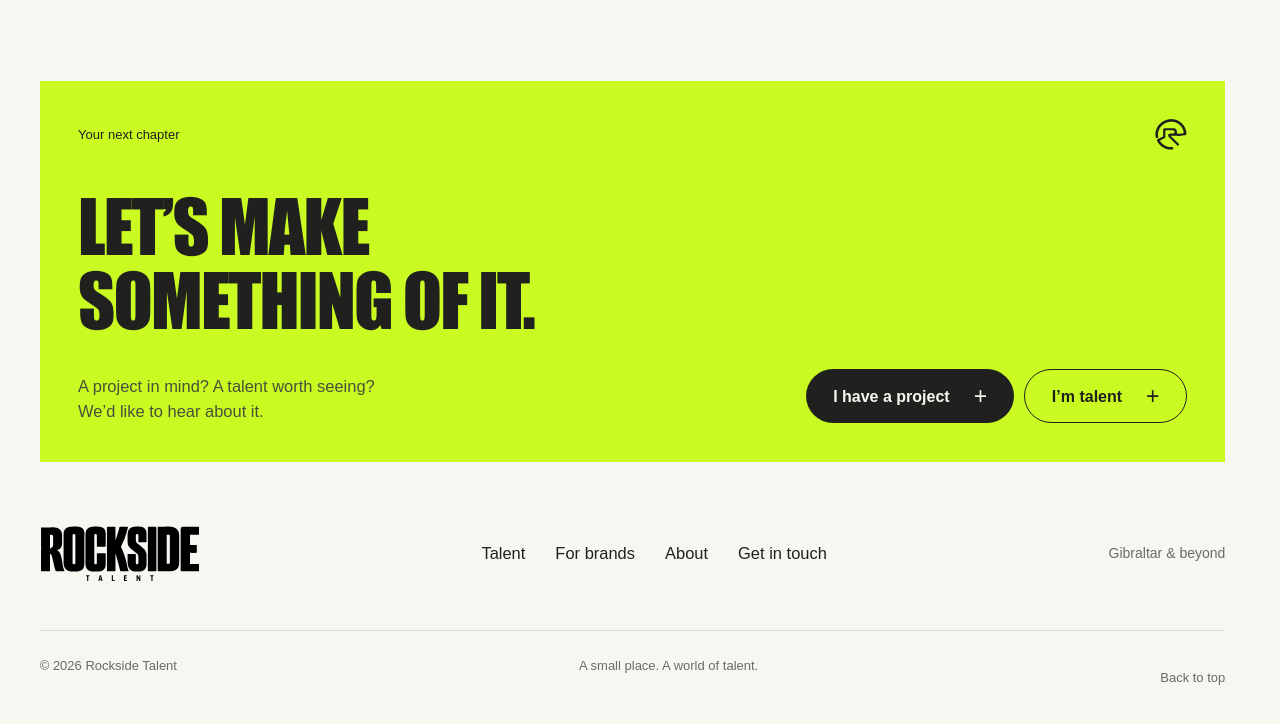
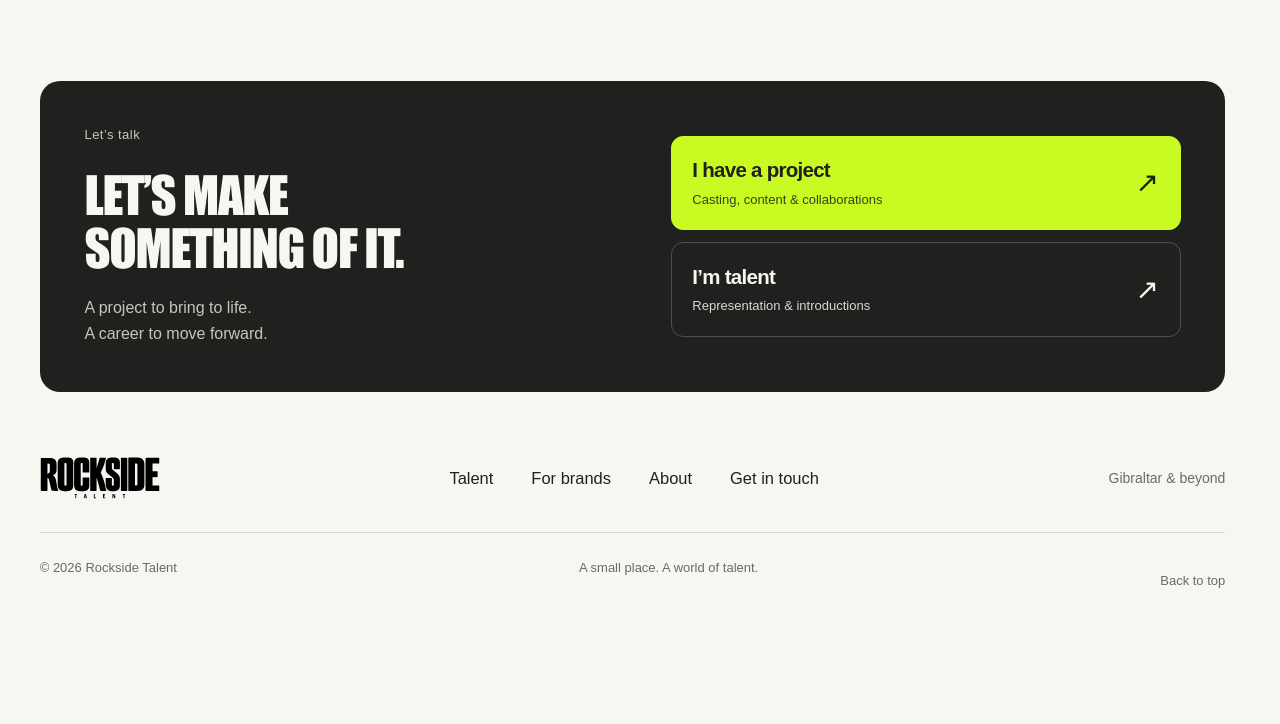
Before and after one commit to leolunelove/rockside, a plain HTML site: page index.html in a window 1280 px wide. Shown: the part 1020-1744 px from the top of the page. After the commit the page ends 1654 px from the top, so only its background shows below. Drawn offline with Linux system fonts and the light colour scheme.

Commit message:
Polish complete editorial experience and refine closing invitation

```diff
--- a/editorial.css
+++ b/editorial.css
@@ -130,3 +130,26 @@ h2,h3{overflow-wrap:anywhere}
 .button>span{min-width:0}
 .enquiry-fields .button{padding-inline:clamp(.75rem,4vw,1.5rem);gap:clamp(.5rem,3vw,1.5rem)}
 @media(max-width:760px){.editorial-talent .discipline-tabs button,.editorial-talent .discipline-tabs button:last-child{font-size:6.7cqi}.editorial-talent .discipline-copy .button.primary{padding-inline:clamp(.75rem,4vw,1.4rem);gap:clamp(.5rem,3vw,1.5rem)}}
+
+/* Confident talent editorial: a quiet closing invitation and precise controls. */
+.contact-invitation{background:var(--ink);color:var(--paper);display:grid;grid-template-columns:1fr 1fr;gap:clamp(2rem,6vw,7rem);align-items:center;border-radius:1.25rem;padding:clamp(1.5rem,3.5vw,4rem);--focus-ring:var(--lime)}
+.contact-invitation .eyebrow{color:#c3c6ba;margin-bottom:1.5rem;font-size:.8125rem}
+.contact-invitation h2{font-size:clamp(2.5rem,4.6cqi,5.25rem);margin:0 0 1.25rem;line-height:1.05}
+.contact-invitation p{color:#c3c6ba;font-size:1rem;line-height:1.65}
+.invitation-actions{display:grid;gap:.75rem;min-width:0}
+.invitation-link{display:flex;align-items:center;justify-content:space-between;gap:1rem;text-align:left;min-height:5.5rem;width:100%;border-radius:.75rem;padding:clamp(1rem,1.6vw,1.75rem);border:1px solid #ffffff35;transition:background-color 160ms,border-color 160ms}
+.invitation-link:first-child{background:var(--lime);border-color:var(--lime);color:var(--ink)}
+.invitation-link>span:first-child{min-width:0}.invitation-link strong{display:block;font-size:clamp(1.125rem,1.6vw,1.5rem);font-weight:600;letter-spacing:-.035em;line-height:1.3}.invitation-link small{display:block;font-size:.8125rem;line-height:1.5;margin-top:.35rem;opacity:.85;overflow-wrap:anywhere}.invitation-link>span:last-child{font-size:1.75rem;flex-shrink:0}
+.invitation-link:hover{background:#ffffff10;border-color:#ffffff60}.invitation-link:first-child:hover{background:#b8e91b;border-color:#b8e91b}.invitation-link:active{transform:scale(.99)}
+.discipline-current{display:none}.editorial-talent .discipline-copy{padding-top:0}
+.audience-view .talent-intro{align-items:start}.talent-intro>p{padding-top:.35rem}
+.service-row h3{font-weight:500}.service-arrow{flex-shrink:0}
+.footer .brand{width:clamp(7.5rem,9vw,10rem)}.footer-top{padding-bottom:2rem}.footer-bottom{font-size:.8125rem}.footer-bottom>a{display:inline-flex;align-items:center;min-height:2.75rem}
+.footer-top nav a,.footer-top nav button{padding-inline:.25rem}
+.enquiry-fields .field label{font-weight:600}.enquiry-fields input,.enquiry-fields textarea,.enquiry-fields select{border-radius:.5rem}
+.view-navigation button{min-height:2.75rem}.header nav a{min-height:2.75rem}
+@media(max-width:760px){.contact-invitation{grid-template-columns:1fr;gap:1.75rem}.contact-invitation h2{font-size:clamp(2.25rem,10cqi,3.5rem)}.contact-invitation .eyebrow{margin-bottom:1rem}.invitation-link{min-height:5.5rem}.invitation-link strong{font-size:1.25rem}.editorial-talent .discipline-copy{padding-top:.5rem}}
+@media(prefers-reduced-motion:reduce){.invitation-link{transition:none}.invitation-link:active{transform:none}}
+/* Visual category separators carry no spoken pseudo-content. */
+.editorial-talent .tags span+span:before{content:none}
+.editorial-talent .tags span+span{border-left:1px solid #ffffff35;padding-left:.75rem}
--- a/index.html
+++ b/index.html
@@ -1,5 +1,5 @@
 <!doctype html>
-<html lang="en"><head><meta charset="utf-8"><meta name="viewport" content="width=device-width, initial-scale=1"><title>Rockside Talent — A small place. A world of talent.</title><meta name="description" content="Models, actors and creators. Personal representation and casting, rooted in Gibraltar and looking beyond."><meta name="theme-color" content="#f7f7f2"><meta property="og:type" content="website"><meta property="og:site_name" content="Rockside Talent"><meta property="og:title" content="A small place. A world of talent."><meta property="og:description" content="Representation for models, actors and creators. Gibraltar &amp; beyond."><link rel="icon" href="assets/mark.svg" type="image/svg+xml"><link rel="preload" href="rockside-display.ttf" as="font" type="font/ttf" crossorigin><link rel="stylesheet" href="styles.css?v=20261126-about4"><link rel="stylesheet" href="fluid.css?v=20261126-about4"><link rel="stylesheet" href="motion.css?v=20261126-about4"><link rel="stylesheet" href="editorial.css?v=20261126-about4"><script src="app.js?v=20261126-about4" defer></script></head>
+<html lang="en"><head><meta charset="utf-8"><meta name="viewport" content="width=device-width, initial-scale=1"><title>Rockside Talent — A small place. A world of talent.</title><meta name="description" content="Models, actors and creators. Personal representation and casting, rooted in Gibraltar and looking beyond."><meta name="theme-color" content="#f7f7f2"><meta property="og:type" content="website"><meta property="og:site_name" content="Rockside Talent"><meta property="og:title" content="A small place. A world of talent."><meta property="og:description" content="Representation for models, actors and creators. Gibraltar &amp; beyond."><link rel="icon" href="assets/mark.svg" type="image/svg+xml"><link rel="preload" href="rockside-display.ttf" as="font" type="font/ttf" crossorigin><link rel="stylesheet" href="styles.css?v=20261126-finish5"><link rel="stylesheet" href="fluid.css?v=20261126-finish5"><link rel="stylesheet" href="motion.css?v=20261126-finish5"><link rel="stylesheet" href="editorial.css?v=20261126-finish5"><script src="app.js?v=20261126-finish5" defer></script></head>
 <body><a class="skip" href="#main">Skip to content</a>
 <header class="header shell"><a class="brand" href="#" aria-label="Rockside Talent home"><img src="assets/wordmark.svg" width="150" height="52" alt="Rockside Talent"></a><nav aria-label="Main navigation"><a href="#talent">Talent</a><a href="#brands">For brands</a><a href="#about">About</a></nav><button class="button header-contact" data-enquire="project">Let’s talk</button><button class="menu-toggle" aria-expanded="false" aria-controls="mobile-menu">Menu <span aria-hidden="true">+</span></button></header>
 <div id="mobile-menu" class="mobile-menu shell" role="navigation" aria-label="Mobile navigation" hidden><a href="#talent">Talent</a><a href="#brands">For brands</a><a href="#about">About</a><button data-enquire="project">Let’s talk</button></div>
@@ -10,10 +10,10 @@
 <div class="audience-routes"><a class="audience-route route-talent" href="#talent"><div><h2>For talent</h2><p>Representation, guidance and opportunities to grow.</p></div><span aria-hidden="true">→</span></a><a class="audience-route route-brands" href="#brands"><div><h2>For brands</h2><p>Curated talent for campaigns, content and creative projects.</p></div><span aria-hidden="true">→</span></a></div>
 </section>
 <section id="about" class="about shell section-space editorial-about" aria-labelledby="about-title"><div class="editorial-meta"><span>Our point of view</span><span>Gibraltar & beyond</span></div><div class="about-composition"><div class="about-story"><h2 id="about-title"><span class="reveal-line">SMALL ENOUGH</span> <span class="reveal-line">TO KNOW YOU.</span> <span class="reveal-line">AMBITIOUS ENOUGH</span> <span class="reveal-line">TO LOOK FURTHER.</span></h2><div class="about-story-copy"><p>Rockside is a talent agency taking shape in Gibraltar, representing models, actors and creators.</p><p>We believe good representation starts with a real relationship: understanding your work, recognising your individuality and finding where it can go next.</p></div></div></div></section>
-<section class="contact shell section-space" aria-labelledby="contact-title"><div class="contact-top"><span class="pill">Your next chapter</span><span class="small-mark" aria-hidden="true"></span></div><h2 id="contact-title">LET’S MAKE<br>SOMETHING OF IT.</h2><div class="contact-bottom"><p>A project in mind? A talent worth seeing?<br>We’d like to hear about it.</p><div><button class="button" data-enquire="project">I have a project <span class="button-plus" aria-hidden="true">+</span></button><button class="button clear" data-enquire="talent">I’m talent <span class="button-plus" aria-hidden="true">+</span></button></div></div></section>
+<section class="contact contact-invitation shell section-space" aria-labelledby="contact-title"><div class="invitation-copy"><span class="eyebrow">Let’s talk</span><h2 id="contact-title">LET’S MAKE<br>SOMETHING OF IT.</h2><p>A project to bring to life.<br>A career to move forward.</p></div><div class="invitation-actions"><button class="invitation-link" data-enquire="project"><span><strong>I have a project</strong><small>Casting, content & collaborations</small></span><span aria-hidden="true">↗</span></button><button class="invitation-link" data-enquire="talent"><span><strong>I’m talent</strong><small>Representation & introductions</small></span><span aria-hidden="true">↗</span></button></div></section>
 </main><footer class="footer shell"><div class="footer-top"><a href="#" class="brand" aria-label="Rockside Talent home"><img src="assets/wordmark.svg" width="150" height="52" alt="Rockside Talent"></a><nav aria-label="Footer navigation"><a href="#talent">Talent</a><a href="#brands">For brands</a><a href="#about">About</a><button data-enquire="project">Get in touch</button></nav><span>Gibraltar & beyond</span></div><div class="footer-bottom"><span>© <span id="year">2026</span> Rockside Talent</span><span>A small place. A world of talent.</span><a href="#">Back to top</a></div></footer>
 <section id="enquiry-view" class="enquiry-view" aria-labelledby="enquiry-title" aria-modal="true" role="dialog" hidden>
-<div class="enquiry-top"><a class="brand" href="#" data-close-enquiry aria-label="Back to Rockside Talent"><img src="assets/wordmark.svg" width="180" height="63" alt="Rockside Talent"></a><nav class="view-navigation" aria-label="Explore Rockside" hidden><button data-view="view-talent" aria-pressed="false">For talent</button><button data-view="view-brands" aria-pressed="false">For brands</button></nav><button class="enquiry-close" data-close-enquiry><span class="close-label">Close</span><span class="close-symbol" aria-hidden="true">×</span></button></div>
+<div class="enquiry-top"><a class="brand" href="#" data-close-enquiry aria-label="Back to previous view"><img src="assets/wordmark.svg" width="180" height="63" alt="Rockside Talent"></a><nav class="view-navigation" aria-label="Explore Rockside" hidden><button data-view="view-talent" aria-pressed="false">For talent</button><button data-view="view-brands" aria-pressed="false">For brands</button></nav><button class="enquiry-close" data-close-enquiry><span class="close-label">Close</span><span class="close-symbol" aria-hidden="true">×</span></button></div>
 <div class="audience-view" hidden><section id="talent" class="talent editorial-talent section-space" aria-labelledby="talent-title"><div class="shell talent-inner">
 <div class="editorial-meta"><span>Representation</span><span>Models · Actors · Creators</span></div>
 <div class="talent-intro"><h2 id="talent-title">INDIVIDUAL.<br>BY NATURE.</h2><p>Different disciplines.<br> The same personal attention.</p></div>
```
